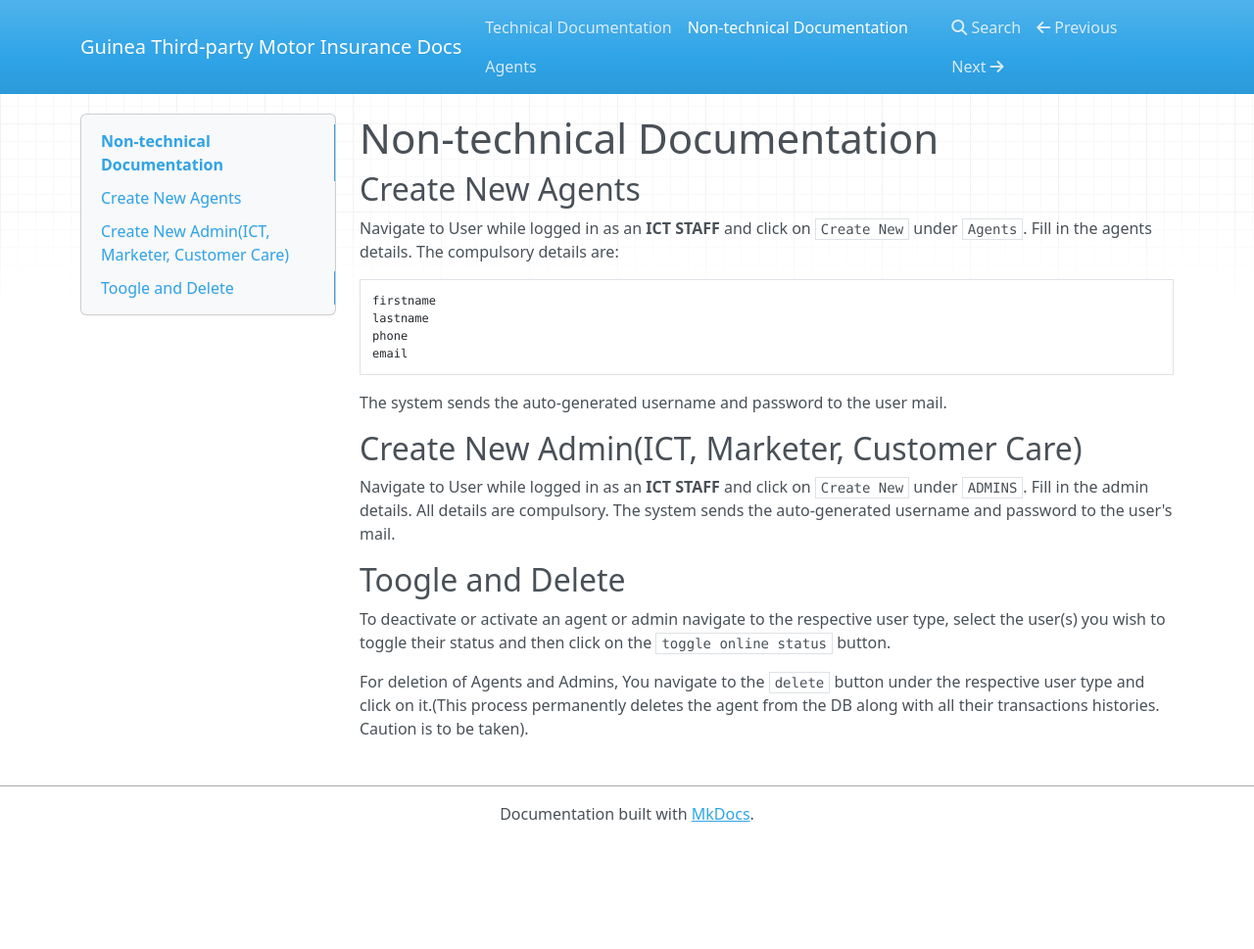
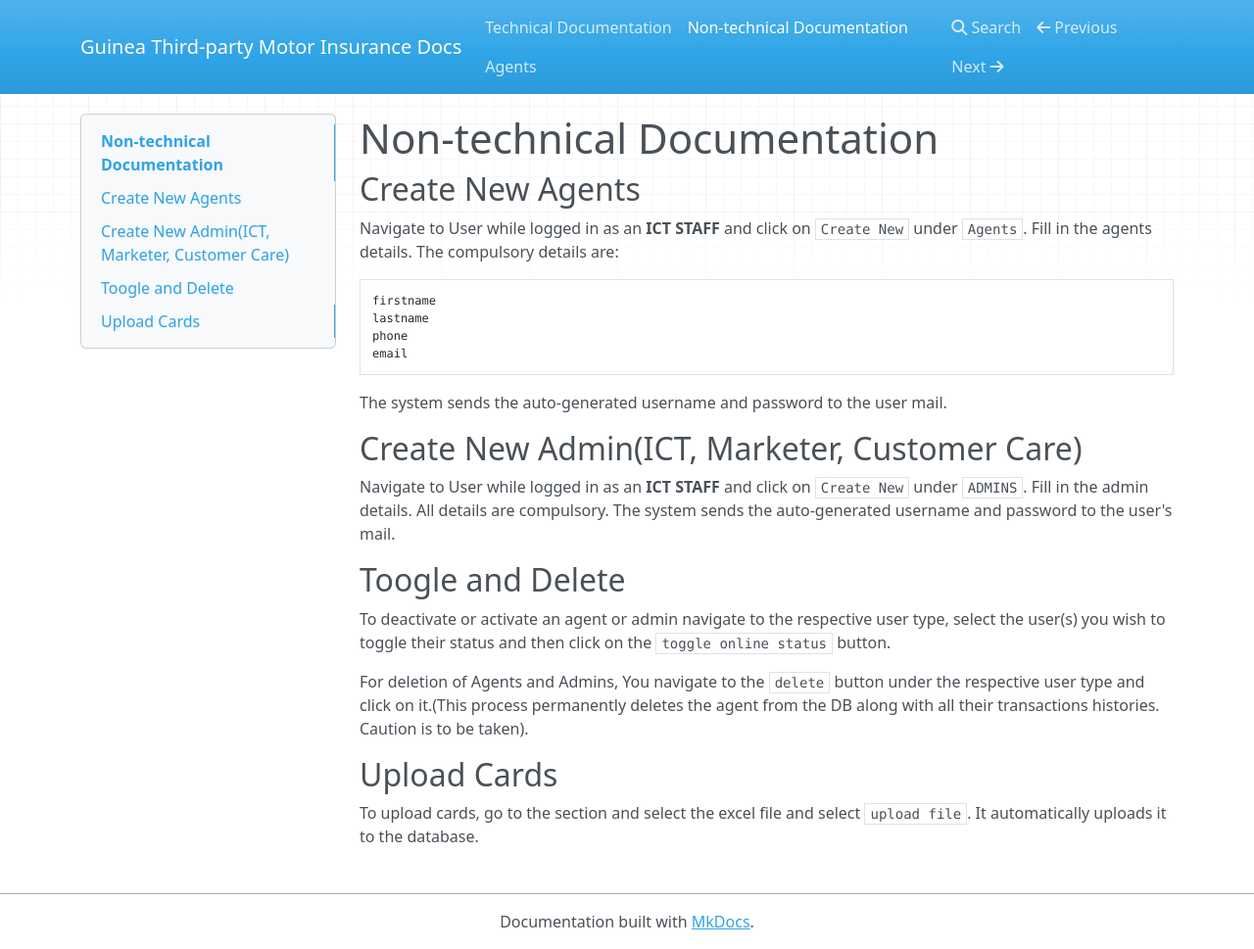
Before and after one commit to felixiho/motor-docs, an MkDocs documentation site: the page built from docs/about.md, in a window 1280 px wide and 969 px high. Shown: the whole window at 98% size. Built offline with MkDocs 1.6.1, drawn with Linux system fonts in a browser that asks for light colours; nearby versions of some CDN libraries.

Commit message:
upload file

```diff
--- a/docs/about.md
+++ b/docs/about.md
@@ -21,3 +21,7 @@ The system sends the auto-generated username and password to the user's mail.
 To deactivate or activate an agent or admin navigate to the respective user type, select the user(s) you wish to toggle their status and then click on the `toggle online status` button.
 
 For deletion of Agents and Admins, You navigate to the `delete` button under the respective user type and click on it.(This process permanently deletes the agent from the DB along with all their transactions histories. Caution is to be taken).
+
+## Upload Cards
+To upload cards, go to the section and select the excel file and select `upload file`.
+It automatically uploads it to the database.
```
